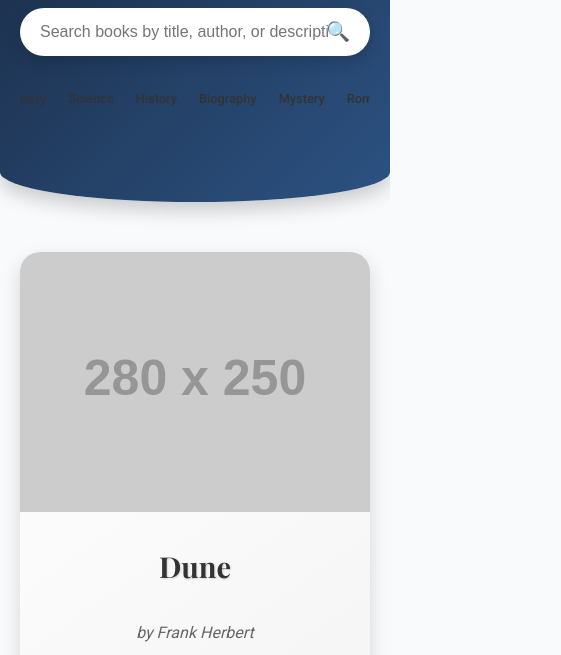
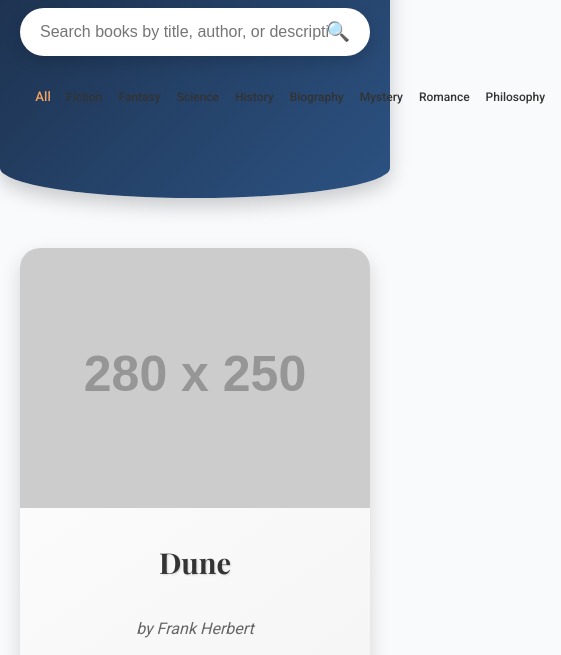
Before and after one commit to yourvault/TESTING, a plain HTML site: page index.html in a window 390 px wide. Shown: the part 152-807 px from the top of the page, 561 px wide, since content can reach past the window. Drawn offline with nearby package versions, Linux system fonts and the light colour scheme; placeholder pictures from the web are drawn by us.

Commit message:
Update index.html

```diff
--- a/index.html
+++ b/index.html
@@ -112,20 +112,21 @@
         }
         .category-nav {
             display: flex;
-            justify-content: center;
+            justify-content: flex-start;
             align-items: center;
             flex-wrap: nowrap;
             overflow-x: auto;
             white-space: nowrap;
-            padding: 10px 20px;
+            padding: 10px 10px;
             margin: 20px auto;
             text-align: center;
             scroll-behavior: smooth;
             -webkit-overflow-scrolling: touch;
             scroll-snap-type: x mandatory;
-            gap: 6px;
+            scroll-padding-left: 10px;
+            gap: 4px;
             max-width: 100%;
-            min-width: 0;
+            min-width: fit-content;
         }
         .category-nav::-webkit-scrollbar {
             height: 8px;
@@ -152,8 +153,8 @@
                 padding: 8px 10px;
             }
             .category-nav a {
-                font-size: 0.8em;
-                padding: 4px 8px;
+                font-size: 0.75em;
+                padding: 3px 6px;
             }
         }
         .grid {
@@ -213,6 +214,15 @@
             justify-content: space-between;
         }
         .card-content a {
+            text-decoration: none;
+            outline: none;
+        }
+        .card-content a:hover,
+        .card-content a:focus {
+            text-decoration: none;
+            outline: none;
+        }
+        .card-content a:-webkit-any-link {
             text-decoration: none;
         }
         .card h2 {
```
